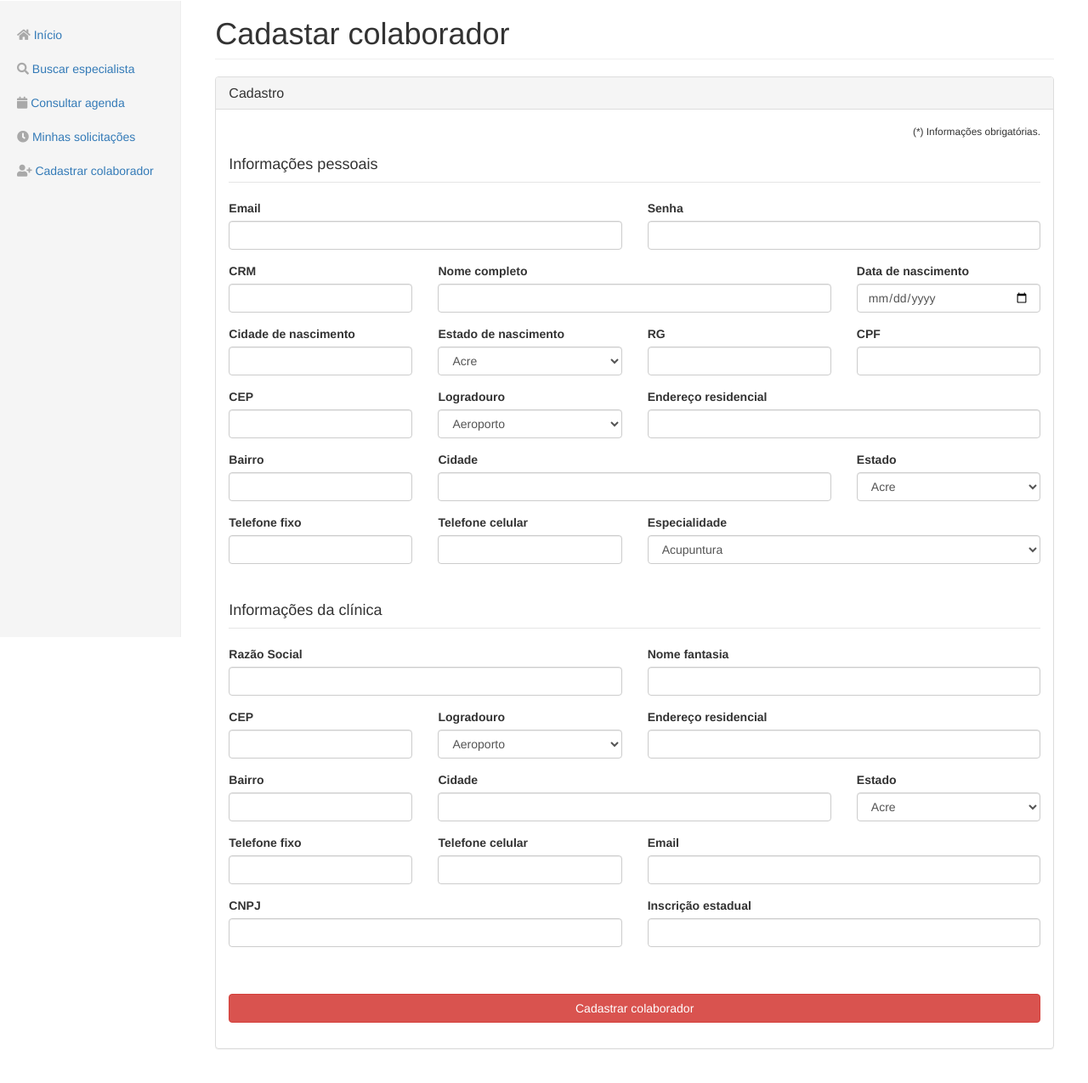
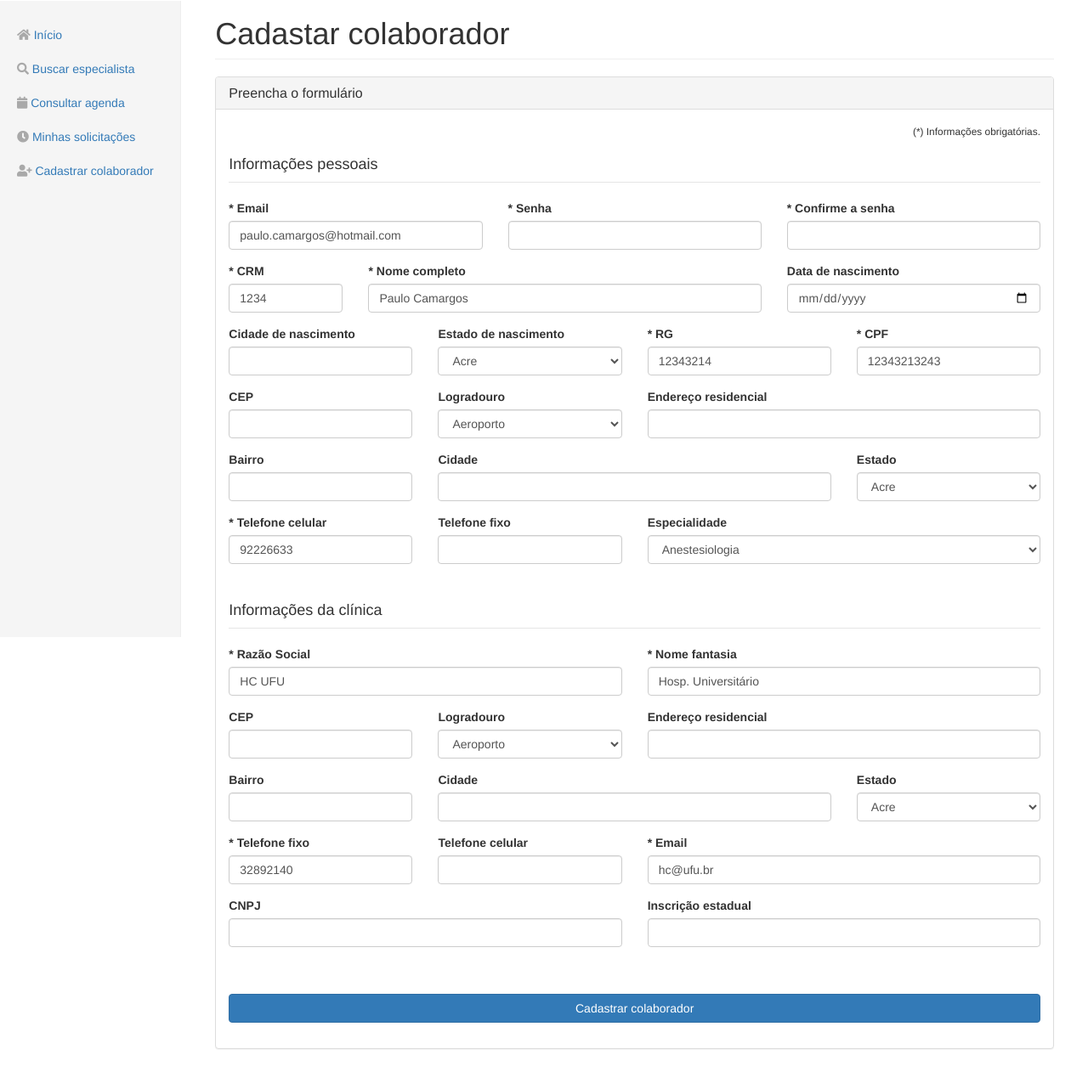
Before and after one commit to PauloCamargos/telemedicine, a Flask app: page /register in a window 1280 px wide. Shown: the part 50-1325 px from the top of the page at 85% size. Run offline with Flask 2, Linux system fonts and the light colour scheme; parts of the project's set-up code (start-up, migrations or seed data) failed here and were passed over; some libraries are stand-ins or nearby versions.

Commit message:
Fix register doctors

```diff
--- a/app/__init__.py
+++ b/app/__init__.py
@@ -1,7 +1,8 @@
-# -*- coding: utf-8 -*-
+# -*- coding: utf-8 -*-        flash(f'Sucesso no login para o usuário {form.email.data}!', category='success')
+
 from flask import Flask
 from flask_sqlalchemy import SQLAlchemy
-
+from flask_bcrypt import Bcrypt
 
 app = Flask(__name__)
 # OVERIDE THIS KEY TO USE ON YOUR SERVER
@@ -10,5 +11,6 @@ app.config['SECRET_KEY'] = '846d33d018c947de7832c0993498b2a1'
 app.config['SQLALCHEMY_DATABASE_URI'] = 'sqlite:///site.db'
 
 db = SQLAlchemy(app)
+bcrypt = Bcrypt(app)
 
 from app import routes
--- a/app/forms.py
+++ b/app/forms.py
@@ -1,47 +1,47 @@
 # -*- coding: utf-8 -*-
 from flask_wtf import FlaskForm
 from wtforms import StringField, PasswordField, SubmitField, BooleanField, IntegerField, DateField, SelectField
-from wtforms.validators import DataRequired, Length, Email, EqualTo, ValidationError
+from wtforms.validators import DataRequired, Length, Email, EqualTo, ValidationError, NumberRange, Optional
 from app.constants import *
 # Documentation http://wtforms.simplecodes.com/docs/0.6.1/fields.html
+# http://wtforms.readthedocs.io/en/latest/validators.html
 
-# specialties = constants.specialties
 
 # Class for registration
 class DoctorRegistrationForm(FlaskForm):
     # Doctor infos
-    email = StringField('Email', validators=[DataRequired(), Email()])
-    password = PasswordField('Senha', validators=[DataRequired(), Length(min=6, max=10)])
-    confirm_password = PasswordField('Confrime a senha', validators=[DataRequired(), Length(min=6, max=32), EqualTo('Password')])
+    email = StringField('Email', validators=[DataRequired(message='Email inválido'), Email()])
+    password = PasswordField('Senha', validators=[DataRequired(), Length(min=6, max=16)])
+    confirm_password = PasswordField('Confirme a senha', validators=[DataRequired(), Length(min=6, max=32), EqualTo('password')])
     crm = IntegerField('CRM', validators=[DataRequired()])
     fullname = StringField('Nome completo', validators=[DataRequired()])
-    birthdate = DateField('Data de nascimento', validators=[DataRequired()], format="%d-%m-%Y")
+    birthdate = DateField('Data de nascimento', format='%d/%m/%Y',validators=[Optional()])
     birthcity = StringField('Cidade de nascimento')
     # full_state = states.values()
     birthstate = SelectField('Estado de nascimento', choices=states_dict.items())
     rg = StringField('RG', validators=[DataRequired()])
     cpf = StringField('CPF', validators=[DataRequired(), Length(min=10, max=12)])
-    cep = IntegerField('CEP')
+    cep = IntegerField('CEP', validators=[Optional()])
     place = SelectField('Logradouro', choices=logradouro_dict.items())
     residence_address = StringField('Endereço residencial')
     neighborhood = StringField('Bairro')
     city = StringField('Cidade')
     state = SelectField('Estado', choices=states_dict.items())
-    phone_1 = IntegerField('Telefone fixo')
-    phone_2 = IntegerField('Telefone celular')
-    specialty = SelectField('Especialidade', choices=specialties_dict.items())
+    phone_1 = IntegerField('Telefone celular', validators=[DataRequired()])
+    phone_2 = IntegerField('Telefone fixo', validators=[Optional()])
+    specialty = SelectField('Especialidade', validators=[DataRequired()], choices=specialties_dict.items())
     # Clinic infos
-    business_name = StringField('Razão Social')
-    social_name = StringField('Nome fantasia')
-    clinic_cep = IntegerField('CEP')
+    business_name = StringField('Razão Social', validators=[DataRequired()])
+    social_name = StringField('Nome fantasia', validators=[DataRequired()])
+    clinic_cep = IntegerField('CEP',validators=[Optional()])
     clinic_place = SelectField('Logradouro', choices=logradouro_dict.items())
     clinic_residence_address = StringField('Endereço residencial')
     clinic_neighborhood = StringField('Bairro')
     clinic_city = StringField('Cidade')
     clinic_state = SelectField('Estado', choices=states_dict.items())
-    clinic_phone_1 = IntegerField('Telefone fixo')
-    clinic_phone_2 = IntegerField('Telefone celular')
-    clinic_email = StringField('Email', validators=[Email()])
+    clinic_phone_1 = IntegerField('Telefone fixo', validators=[DataRequired()])
+    clinic_phone_2 = IntegerField('Telefone celular',validators=[Optional()])
+    clinic_email = StringField('Email', validators=[DataRequired(), Email()])
     cnpj = StringField('CNPJ')
     state_inscription = StringField('Inscrição estadual')
     submit = SubmitField('Cadastrar colaborador')
--- a/app/routes.py
+++ b/app/routes.py
@@ -1,5 +1,5 @@
 from flask import render_template, redirect, url_for, flash
-from app import app
+from app import app, db, bcrypt
 from app.forms import DoctorRegistrationForm, LoginForm
 from app.models import User, Clinic
 from app.constants import *
@@ -53,9 +53,53 @@ def check_requests():
 @app.route("/register", methods=["POST", "GET"])
 def register():
     form = DoctorRegistrationForm();
+
     if form.validate_on_submit():
-        flash(f'Sucesso no login para o usuário {form.email.data}!', category='success')
+        hashed_password = bcrypt.generate_password_hash(form.password.data).decode('utf-8')
+
+        doctor = User(
+        email=form.email.data,
+        password=hashed_password,
+        fullname=form.fullname.data,
+        rg=form.rg.data ,
+        cpf=form.cpf.data,
+        phone_1=form.phone_1.data,
+        cep=form.cep.data
+        )
+
+        clinic = Clinic(
+        business_name=form.business_name.data,
+        company_name=form.social_name.data,
+        phone_1=form.phone_1.data,
+        email=form.clinic_email.data,
+        state_inscription=form.state_inscription.data
+        )
+
+        print(doctor)
+        print(clinic)
+
+        flash(f'Registro efetuado para {doctor.fullname}!', category='success')
         return redirect(url_for('register'))
+    else:
+        paulo = User(email='paulo.camargos@hotmail.com', password='paulosilva', crm='1234', fullname='Paulo Camargos', rg='12343214',cpf='12343213243', phone_1='92226633')
+        hcufu = Clinic(business_name='HC UFU', company_name='Hosp. Universitário', phone_1='32892140', email='hc@ufu.br')
+        # POPULANDO O FORMULARIO COM VALORES PADROES
+        form.email.data = paulo.email
+        # form.password.data = paulo.password
+        # form.confirm_password.data = paulo.password
+        form.crm.data = paulo.crm
+        form.fullname.data = paulo.fullname
+        form.rg.data = paulo.rg
+        form.cpf.data = paulo.cpf
+        form.phone_1.data = paulo.phone_1
+        form.specialty.data  = '3'
+        form.cep.data = None
+        # clinic form infos
+        form.business_name.data = hcufu.business_name
+        form.social_name.data = hcufu.company_name
+        form.clinic_phone_1.data = hcufu.phone_1
+        form.clinic_email.data = hcufu.email
+
     # PRECISA ALTERAR O register.html PRA RECEBER O form. DELETE ISTO QUANDO ALTERAR
     return render_template("register.html", title="Cadastrar colaborador - TeleEspecialista", form=form)
 
--- a/app/templates/index.html
+++ b/app/templates/index.html
@@ -28,7 +28,7 @@
                     <nav>
                         <ul class="nav masthead-nav">
                             <li class="active"><a href="{{ url_for('index') }}">Início</a></li>
-                            <!-- <li><a href="{{ url_for('login') }}">Login</a></li> -->
+                            <li><a href="{{ url_for('login') }}">Login</a></li>
                         </ul>
                     </nav>
                 </div>
--- a/app/templates/register.html
+++ b/app/templates/register.html
@@ -3,7 +3,7 @@
 <h1 class="page-header">Cadastar colaborador</h1>
 <div class="panel panel-default">
     <div class="panel-heading">
-        <h3 class="panel-title">Cadastro</h3>
+        <h3 class="panel-title">Preencha o formulário</h3>
     </div>
     <div class="panel-body">
         <form method="post" action="">
@@ -15,9 +15,9 @@
             <fieldset>
                 <legend><h4>Informações pessoais</h4></legend>
                 <div class="row">
-                    <div class="col-md-6">
+                    <div class="col-md-4">
                         <div class="form-group">
-                            {{ form.email.label(class="form-control-label") }}
+                            <strong>*</strong> {{ form.email.label(class="form-control-label") }}
                             {% if form.email.errors %}
                             <div class="has-error">
                                 {{ form.email(class="form-control has-error")}}
@@ -31,9 +31,9 @@
 
                         </div>
                     </div>
-                    <div class="col-md-6">
+                    <div class="col-md-4">
                         <div class="form-group">
-                            {{ form.password.label(class="form-control-label") }}
+                            <strong>*</strong> {{ form.password.label(class="form-control-label") }}
                             {% if form.password.errors %}
                             <div class="has-error">
                                 {{ form.password(class="form-control has-error")}}
@@ -46,11 +46,27 @@
                             {% endif %}
                         </div>
                     </div>
+
+                    <div class="col-md-4">
+                        <div class="form-group">
+                            <strong>*</strong> {{ form.confirm_password.label(class="form-control-label") }}
+                            {% if form.confirm_password.errors %}
+                            <div class="has-error">
+                                {{ form.confirm_password(class="form-control has-error")}}
+                                {% for error in form.confirm_password.errors %}
+                                <strong class="help-block">{{ error }}</strong>
+                                {% endfor %}
+                            </div>
+                            {% else %}
+                            {{ form.confirm_password(class="form-control")}}
+                            {% endif %}
+                        </div>
+                    </div>
                 </div>
                 <div class="row">
-                    <div class="col-md-3">
+                    <div class="col-md-2">
                         <div class="form-group">
-                            {{ form.crm.label(class="form-control-label") }}
+                            <strong>*</strong> {{ form.crm.label(class="form-control-label") }}
                             {% if form.crm.errors %}
                             <div class="has-error">
                                 {{ form.crm(class="form-control has-error")}}
@@ -65,7 +81,7 @@
                     </div>
                     <div class="col-md-6">
                         <div class="form-group">
-                            {{ form.fullname.label(class="form-control-label") }}
+                        <strong>*</strong> {{ form.fullname.label(class="form-control-label") }}
                             {% if form.fullname.errors %}
                             <div class="has-error">
                                 {{ form.fullname(class="form-control has-error")}}
@@ -79,7 +95,7 @@
                         </div>
                     </div>
 
-                    <div class="col-md-3">
+                    <div class="col-md-4">
                         <div class="form-group">
                             {{ form.birthdate.label(class="form-control-label") }}
                             {% if form.birthdate.errors %}
@@ -131,7 +147,7 @@
 
                     <div class="col-md-3 col-sm-6">
                         <div class="form-group">
-                            {{ form.rg.label(class="form-control-label") }}
+                            <strong>*</strong> {{ form.rg.label(class="form-control-label") }}
                             {% if form.rg.errors %}
                             <div class="has-error">
                                 {{ form.rg(class="form-control has-error")}}
@@ -147,7 +163,7 @@
 
                     <div class="col-md-3 col-sm-6">
                         <div class="form-group">
-                            {{ form.cpf.label(class="form-control-label") }}
+                            <strong>*</strong> {{ form.cpf.label(class="form-control-label") }}
                             {% if form.cpf.errors %}
                             <div class="has-error">
                                 {{ form.cpf(class="form-control has-error")}}
@@ -265,7 +281,7 @@
                 <div class="row">
                     <div class="col-md-3">
                         <div class="form-group">
-                            {{ form.phone_1.label(class="form-control-label") }}
+                            <strong>*</strong> {{ form.phone_1.label(class="form-control-label") }}
                             {% if form.phone_1.errors %}
                             <div class="has-error">
                                 {{ form.phone_1(class="form-control has-error")}}
@@ -319,7 +335,7 @@
                 <div class="row">
                     <div class="col-md-6">
                         <div class="form-group">
-                            {{ form.business_name.label(class="form-control-label") }}
+                        <strong>*</strong> {{ form.business_name.label(class="form-control-label") }}
                             {% if form.business_name.errors %}
                             <div class="has-error">
                                 {{ form.business_name(class="form-control has-error")}}
@@ -335,7 +351,7 @@
 
                     <div class="col-md-6">
                         <div class="form-group">
-                            {{ form.social_name.label(class="form-control-label") }}
+                            <strong>*</strong> {{ form.social_name.label(class="form-control-label") }}
                             {% if form.social_name.errors %}
                             <div class="has-error">
                                 {{ form.social_name(class="form-control has-error")}}
@@ -453,7 +469,7 @@
                 <div class="row">
                     <div class="col-md-3">
                         <div class="form-group">
-                            {{ form.clinic_phone_1.label(class="form-control-label") }}
+                            <strong>*</strong> {{ form.clinic_phone_1.label(class="form-control-label") }}
                             {% if form.clinic_phone_1.errors %}
                             <div class="has-error">
                                 {{ form.clinic_phone_1(class="form-control has-error")}}
@@ -485,7 +501,7 @@
 
                     <div class="col-md-6">
                         <div class="form-group">
-                            {{ form.clinic_email.label(class="form-control-label") }}
+                            <strong>*</strong> {{ form.clinic_email.label(class="form-control-label") }}
                             {% if form.clinic_email.errors %}
                             <div class="has-error">
                                 {{ form.clinic_email(class="form-control has-error")}}
@@ -537,7 +553,7 @@
             <br><br>
             <div class="form-group">
                 <div class="form-group">
-                    {{ form.submit(class="btn btn-danger btn-block") }}
+                    {{ form.submit(class="btn btn-primary btn-block") }}
                 </div>
             </div>
         </form>
--- a/table_creator.py
+++ b/table_creator.py
@@ -1,5 +1,6 @@
 from app import db
 from app.models import User, Clinic, Specialty
+# docs: http://flask-sqlalchemy.pocoo.org/2.3/queries/
 
 db.drop_all()
 db.create_all()
@@ -40,6 +41,7 @@ dermatologia.doctors.append(paulo)
 
 db.session.commit()
 
+# TESTANDO A CRIAÇÃO DAS TABELAS E SEUS RESPECTIVOS RELACIONAMENTOS
 for e in hcufu.employees:
     print('Medicos da clinica: ')
     print(e)
```
Also changed, not shown: app/constants.py (+55 -55 lines), app/models.py (+19 -7 lines), app/README.md, app/site.db.
